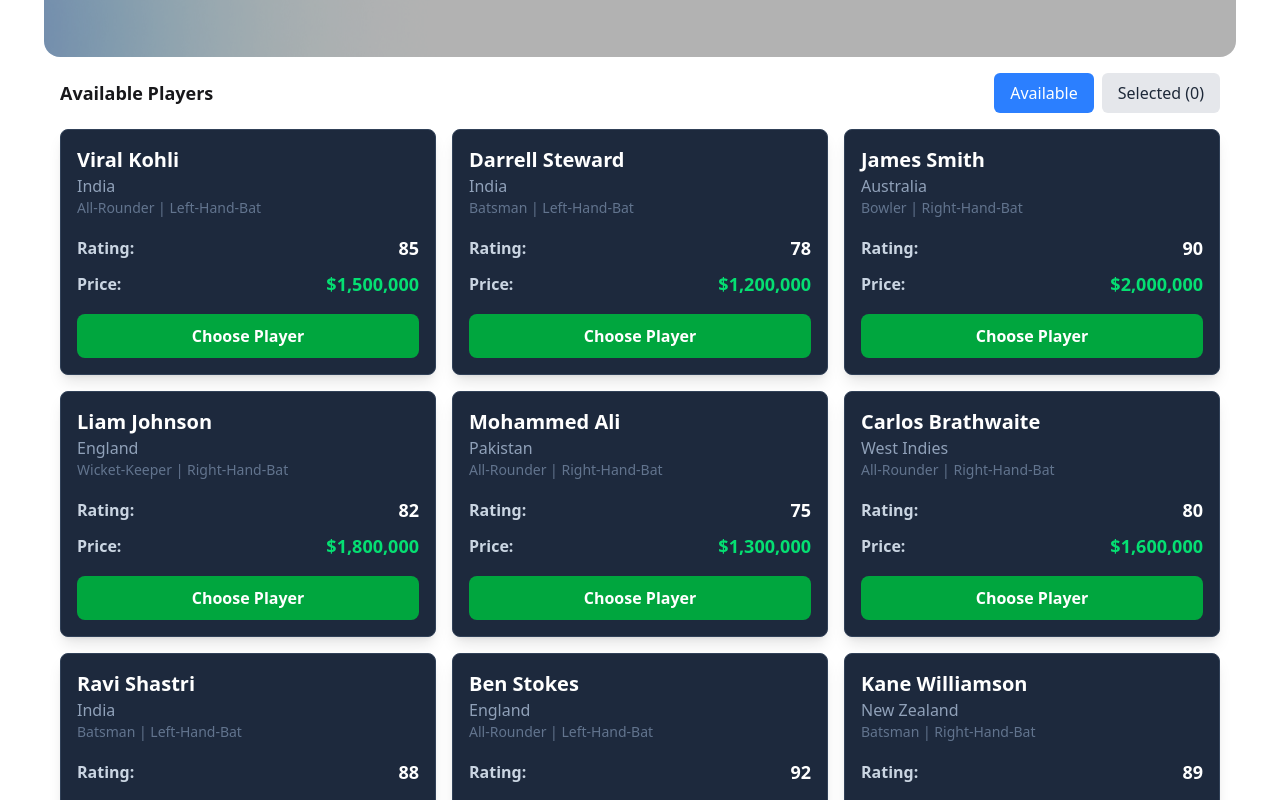
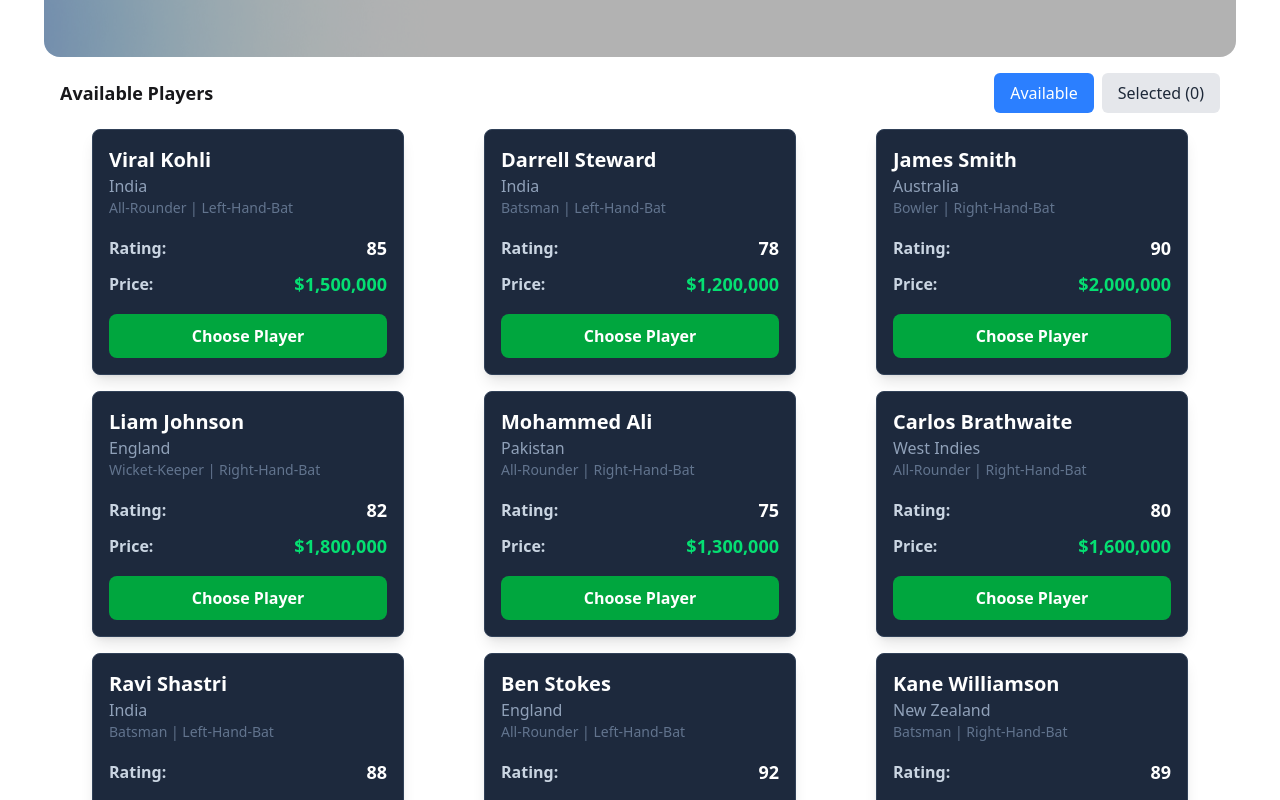
Before and after one commit to kokey1234/Fantasy-Cricket-Team-Builder, a React (Vite) app: page / in a window 1280 px wide. Shown: the part 680-1480 px from the top of the page. Built offline with nearby package versions, Linux system fonts and the light colour scheme.

Commit message:
width fix

```diff
--- a/src/component/Card.jsx
+++ b/src/component/Card.jsx
@@ -17,7 +17,7 @@ const Card = ({ player, onSelectPlayer, isSelected }) => {
   return (
     // 4. Add a hover animation to the entire card
     <motion.div
-      className="border border-slate-700 rounded-lg p-4 shadow-lg bg-slate-800 flex flex-col justify-between text-slate-300 h-full"
+      className="border mx-8 border-slate-700 rounded-lg p-4 shadow-lg bg-slate-800 flex flex-col justify-between text-slate-300 h-full"
       whileHover={{ scale: 1.03, y: -5 }} // Card lifts up and grows slightly on hover
       transition={{ type: 'spring', stiffness: 300 }}
     >
```
